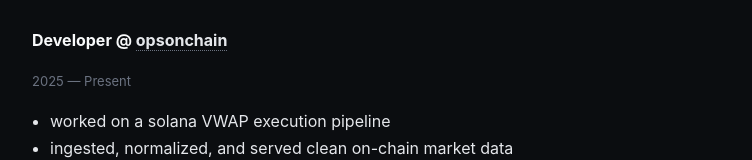
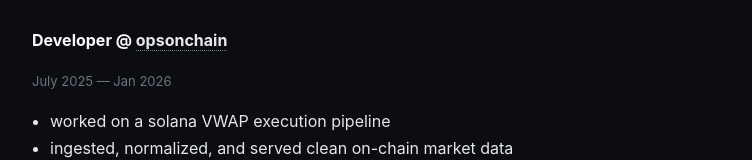
Before and after one commit to RachitSrivastava12/rachit-dev, a React (Vite) app: page / in a window 1280 px wide. Shown: the part 1874-2034 px from the top of the page, without its empty margins (252-1004 px from the left). Built offline with nearby package versions, Linux system fonts and the light colour scheme.

Commit message:
Update time range in App component

```diff
--- a/src/App.jsx
+++ b/src/App.jsx
@@ -159,7 +159,7 @@
                   </a>
                 </>
               }
-              time="2025 — Present"
+              time="  July 2025 — Jan 2026"
               points={[
                 "worked on a solana VWAP execution pipeline",
                 "ingested, normalized, and served clean on-chain market data",
```
